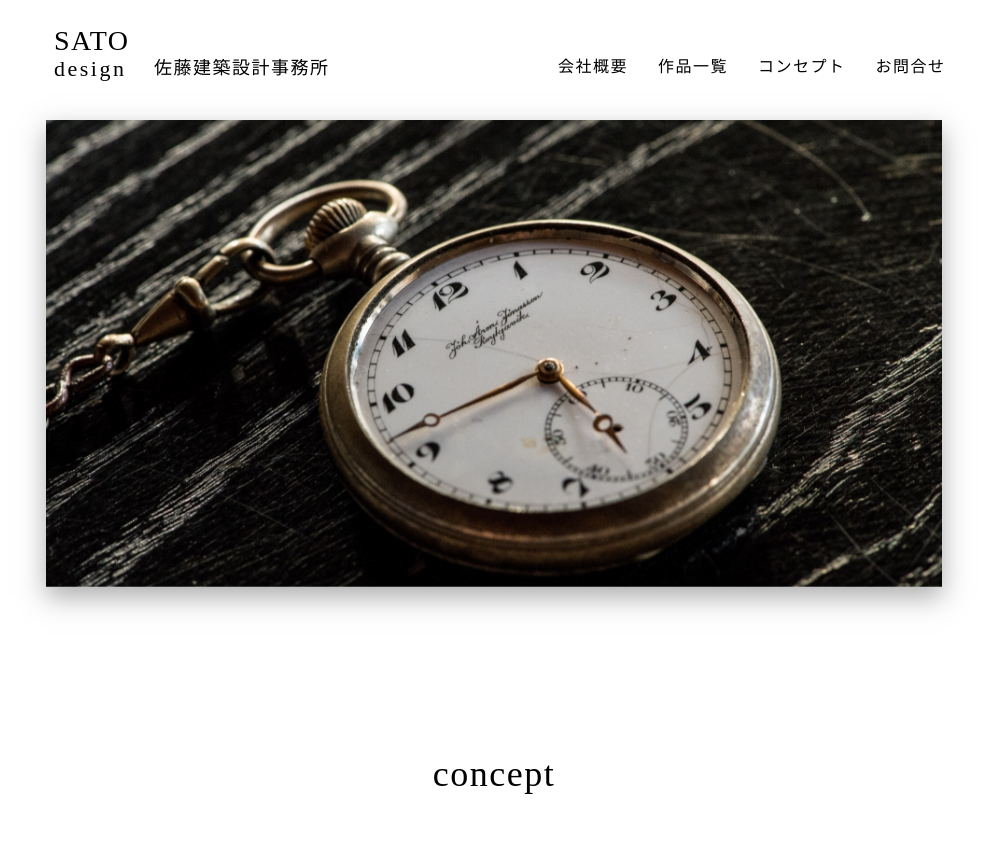
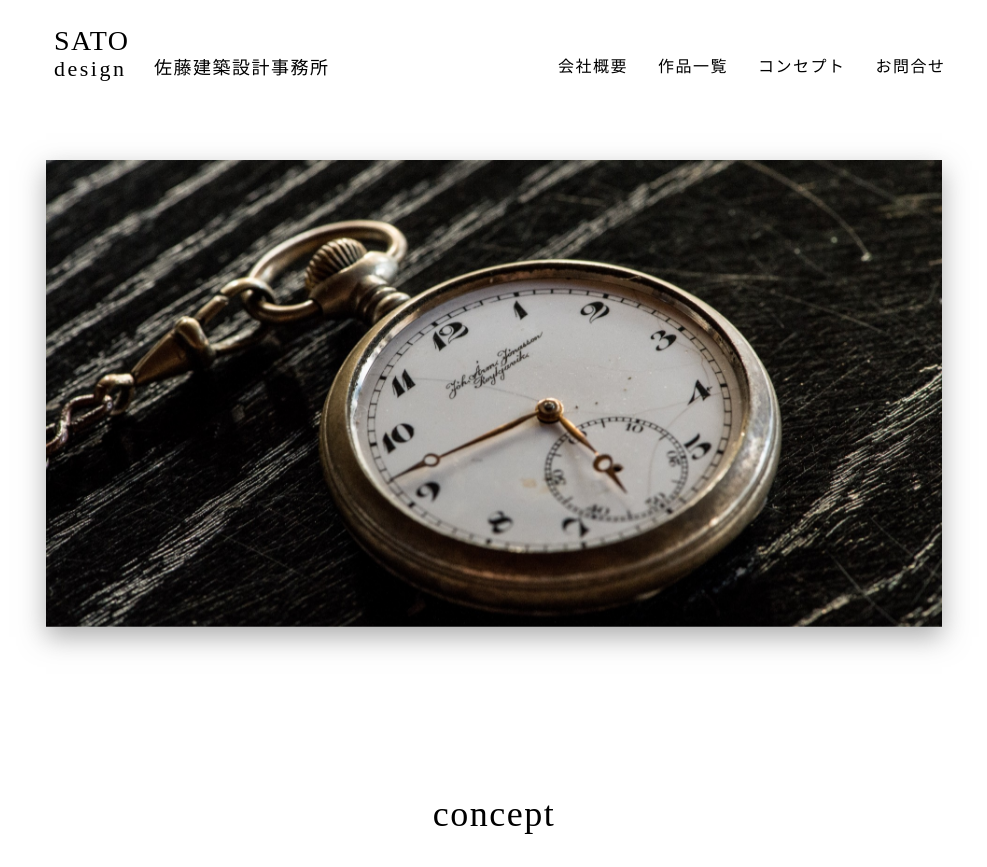
Before and after one commit to JamJaw/simple, a PHP site: page / in a window 1280 px wide. Shown: the top 867 px of the page, without its empty margins (146-1133 px from the left). Run offline with PHP 8.4, Linux system fonts and the light colour scheme; some libraries are stand-ins or nearby versions; some web fonts are replaced.

Commit message:
top commit

```diff
--- a/css/style.css
+++ b/css/style.css
@@ -197,9 +197,9 @@ header{
 }
 .first-slider{
 	width:70%;
-	margin-top:30px;
 	box-shadow: 0 10px 25px 0 rgba(90, 90, 90, 0.5);
 	margin:0 auto;
+	margin-top:40px;
 }
 .first-sp{
 	display:none;
```
